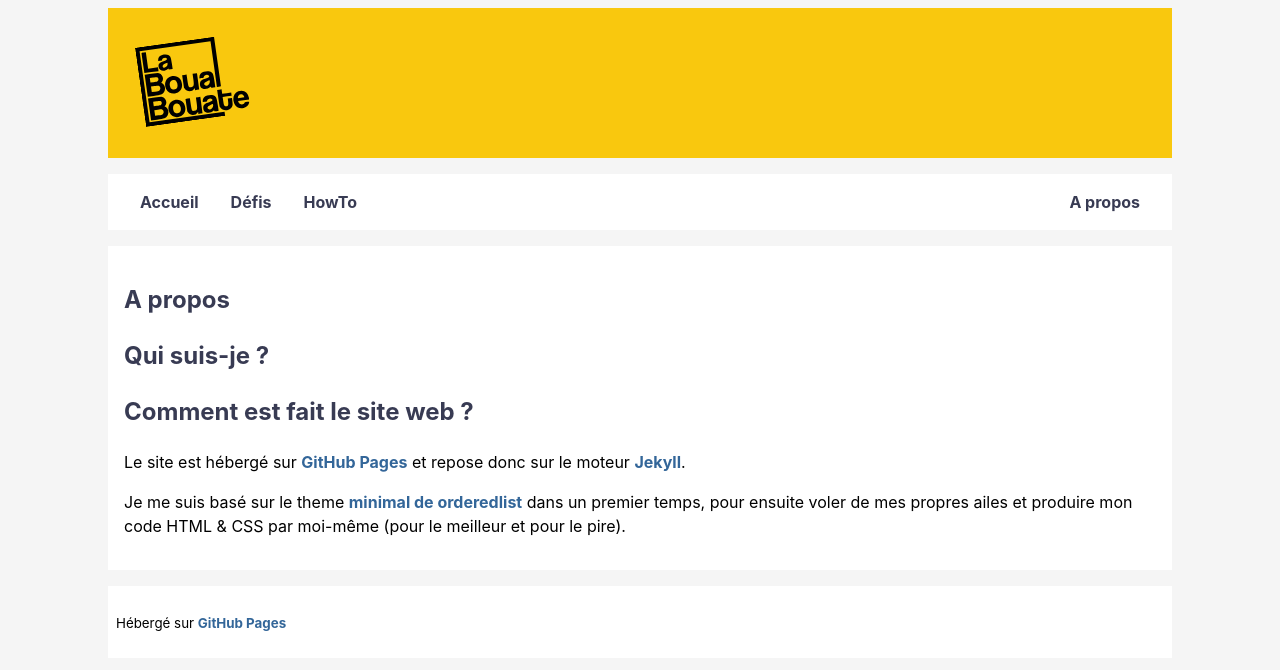
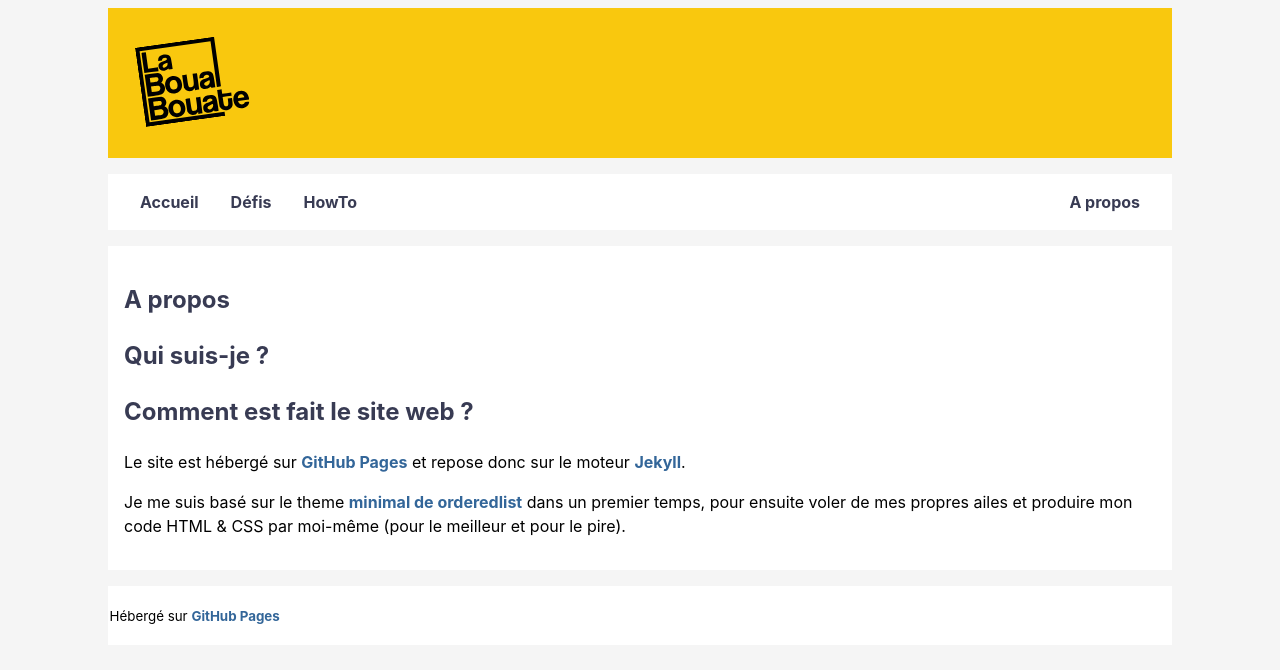
Before and after one commit to leobouard/leobouard.github.io, a Jekyll site: the page built from about.md, in a window 1280 px wide. Shown: the top 670 px of the page. Built offline with Jekyll 4.4.1, drawn with Linux system fonts in a browser that asks for light colours; our own code applies the rules of GitHub Pages for plain Markdown files.

Commit message:
Update layout

```diff
--- a/_layouts/default.html
+++ b/_layouts/default.html
@@ -4,7 +4,7 @@
     <title>{{ page.title | site.title }}</title>
     <meta charset="UTF-8">
     <meta http-equiv="X-UA-Compatible" content="IE=edge">
-    <meta name="viewport" content="width=device-width, initial-scale=1">
+    <meta name="viewport" content="width=device-width">
     {% seo %}
     <link rel="stylesheet" href="{{ "/assets/css/style.css?v=" | append: site.github.build_revision | relative_url }}">
     <link rel='stylesheet' href='https://cdnjs.cloudflare.com/ajax/libs/font-awesome/4.7.0/css/font-awesome.min.css'>
--- a/assets/css/style.scss
+++ b/assets/css/style.scss
@@ -145,7 +145,7 @@
     background-color: #fff;
     margin-top: 1em;
     margin-bottom: 1em;
-    padding: 0.5em;
+    padding: 0.1em;
 }
 
 /* Links */
```
